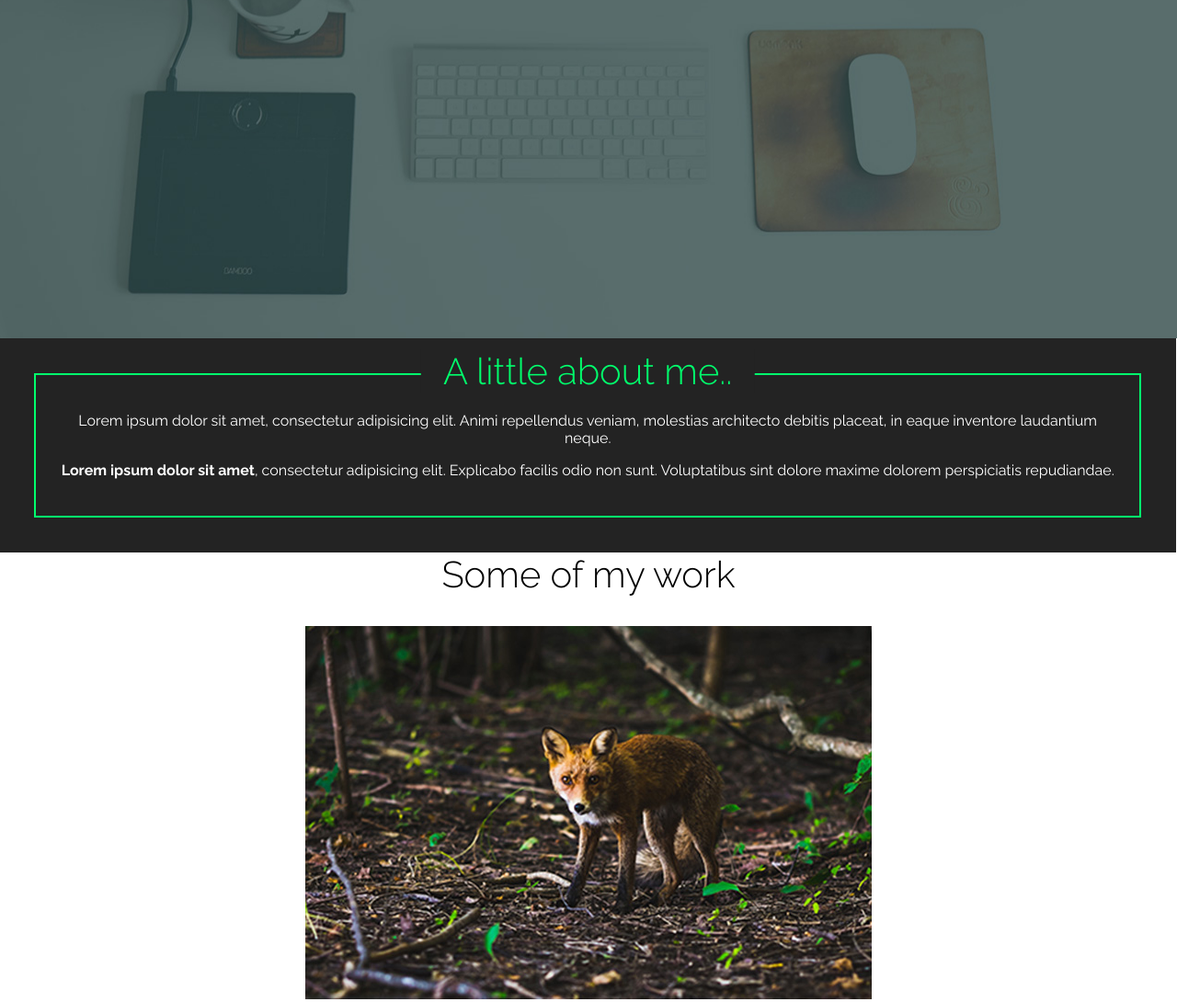
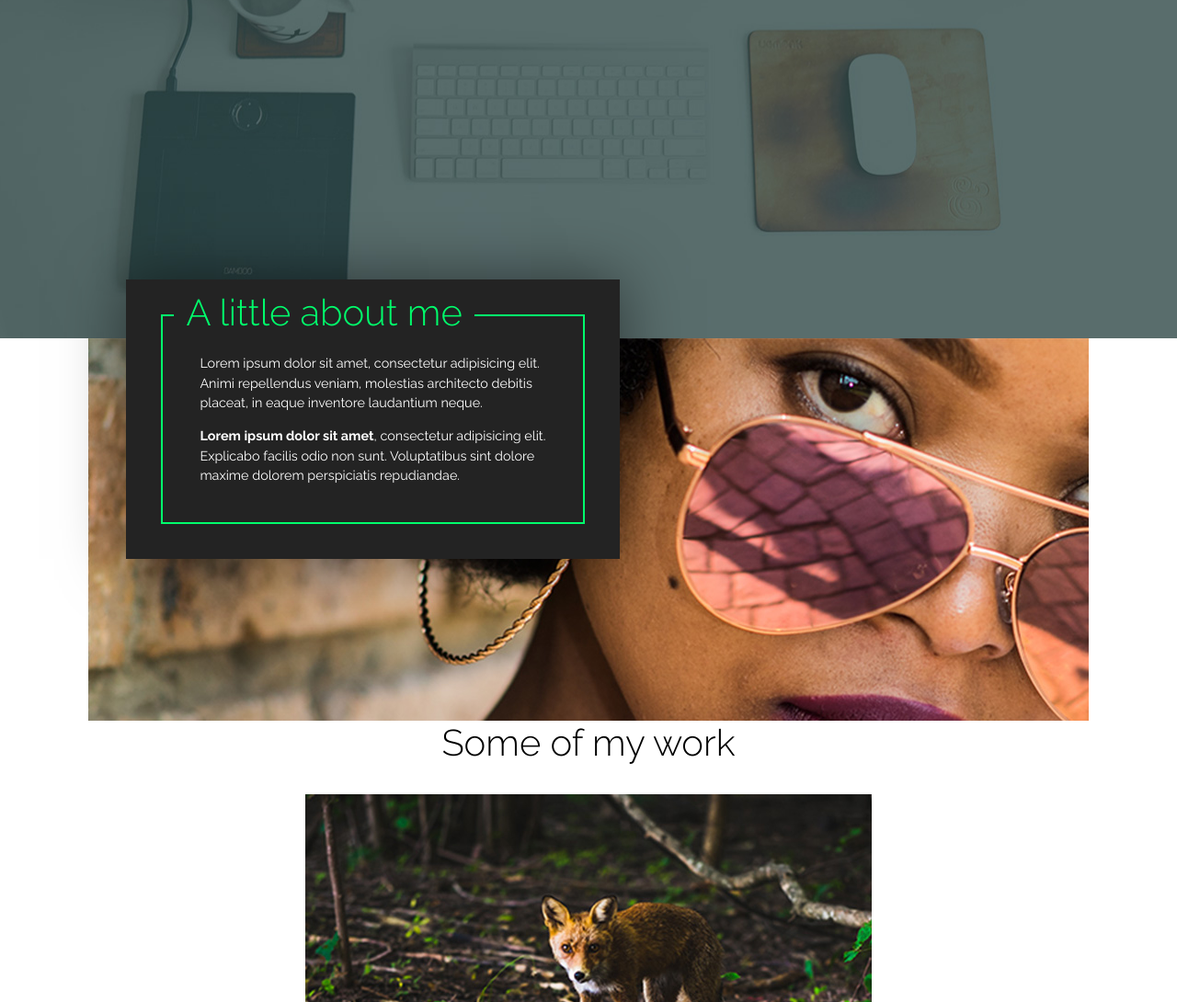
Before and after one commit to mava1412/mava1412.github.io, a website: page index.html in a window 1280 px wide. Shown: the part 432-1522 px from the top of the page at 92% size. Drawn offline with nearby package versions, Linux system fonts and the light colour scheme.

Commit message:
about section done

```diff
--- a/css/style.css
+++ b/css/style.css
@@ -17,6 +17,7 @@ img {
 
 .container {
 	width: 95%;
+	max-width: 68em;
 	margin: 0 auto;
 
 }
@@ -27,6 +28,15 @@ h1 {
 	font-weight: 300;
 	font-size: 2.5rem;
 	margin-top: 0;
+}
+
+p {
+	margin-top: 0;
+	line-height: 1.5;
+}
+
+p:last-of-type {
+	margin-bottom: 0;
 }
 
 .title {
@@ -43,6 +53,12 @@ h1 {
 }
 
 @media (min-width: 960px) {
+
+	p {
+		font-size: .9rem;
+		line-height: 1.5;
+	}
+
 	.title {
 		font-size: 3.1rem;
 	}
@@ -186,8 +202,27 @@ section.home-hero {
 		font-size: 2.5rem;
 	}
 
+	.home-about {
+		background-image: url(../images/who-we-are.jpg);
+		background-repeat: no-repeat;
+		/* background-size: cover; */
+		/* background-position: center; */
+		padding: 3.5em;
+		/* padding-bottom: 6em; */
+	}
+
+	.home-about-textbox {
+		width: 55%;
+		padding: 5em;
+		margin-left: -1.5%;
+		top: -7.5em;
+		text-align: left;
+		box-shadow: 0 0 4em 0 rgba(0,0,0,.5);
+	}
+
 	.home-about-textbox h1 {
 		top: .3em;
-		padding: 0 .6em;
+		left: 3.25rem;
+		transform: translateX(0);
 	}
 }
--- a/index.html
+++ b/index.html
@@ -55,7 +55,7 @@
   <div class="container">
     <section class="home-about">
       <div class="home-about-textbox">
-        <h1>A little about me..</h1>
+        <h1>A little about me</h1>
         <p>Lorem ipsum dolor sit amet, consectetur adipisicing elit. Animi repellendus veniam, molestias architecto debitis placeat, in eaque inventore laudantium neque.</p>
         <p><strong>Lorem ipsum dolor sit amet</strong>, consectetur adipisicing elit. Explicabo facilis odio non sunt. Voluptatibus sint dolore maxime dolorem perspiciatis repudiandae.</p>
       </div>
```
Also changed, not shown: 1 other file.
